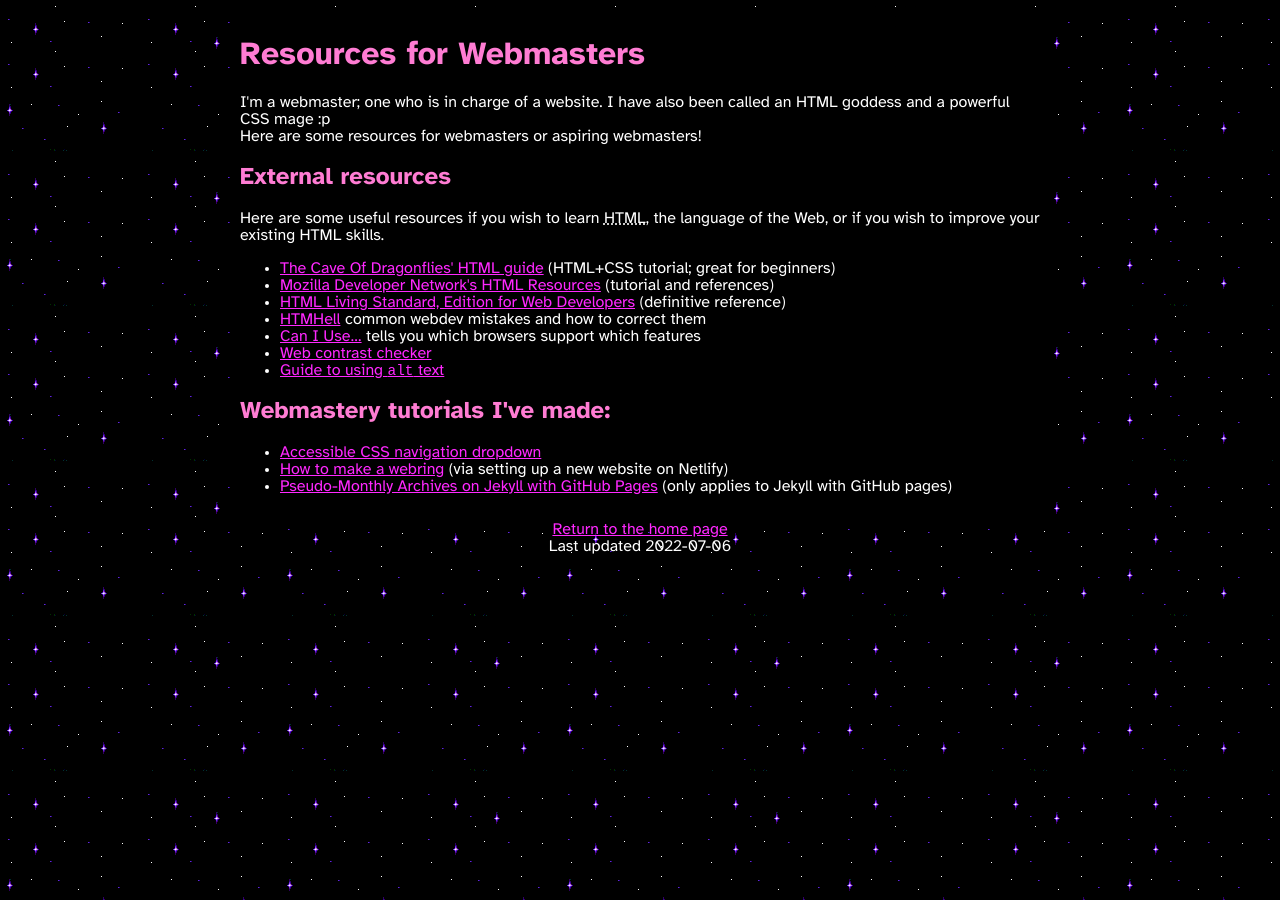
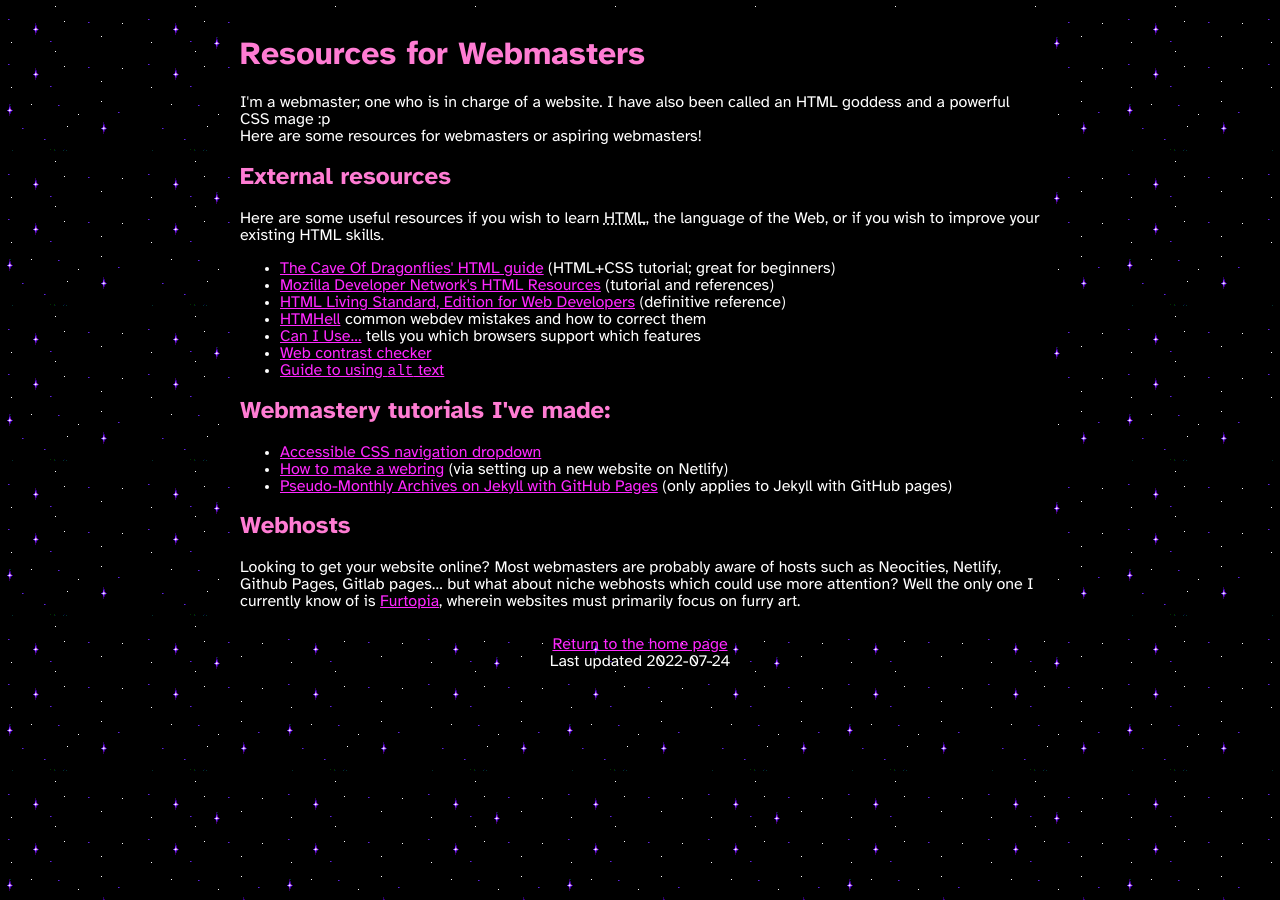
Before and after one commit to mincerafter42/mincerafter42.github.io, a Jekyll site: the page built from webmastery.md, in a window 1280 px wide. Built offline with Jekyll 4.4.1, drawn with Linux system fonts in a browser that asks for light colours.

Commit message:
added some external links

```diff
--- a/webmastery.md
+++ b/webmastery.md
@@ -1,7 +1,7 @@
 ---
 title: Webmastery
 layout: default
-last_modified_at: 2022-07-06
+last_modified_at: 2022-07-24
 ---
 # Resources for Webmasters
 I'm a webmaster; one who is in charge of a website. I have also been called an HTML goddess and a powerful CSS mage :p
@@ -23,3 +23,7 @@ Here are some useful resources if you wish to learn <abbr title="HyperText Marku
 - [Accessible CSS navigation dropdown](/tutorial/accessible-css-dropdown)
 - [How to make a webring](/tutorial/webring) (via setting up a new website on Netlify)
 - [Pseudo-Monthly Archives on Jekyll with GitHub Pages](/2020/11/24/pseudo-monthly-archives-on-jekyll-with-github-pages) (only applies to Jekyll with GitHub pages)
+
+## Webhosts
+Looking to get your website online? Most webmasters are probably aware of hosts such as Neocities, Netlify, Github Pages, Gitlab pages... but what about niche webhosts which could use more attention?
+Well the only one I currently know of is [Furtopia](https://furtopia.org/application.html), wherein websites must primarily focus on furry art.
```
Also changed, not shown: other-web-sites.md (+4 -2 lines).
